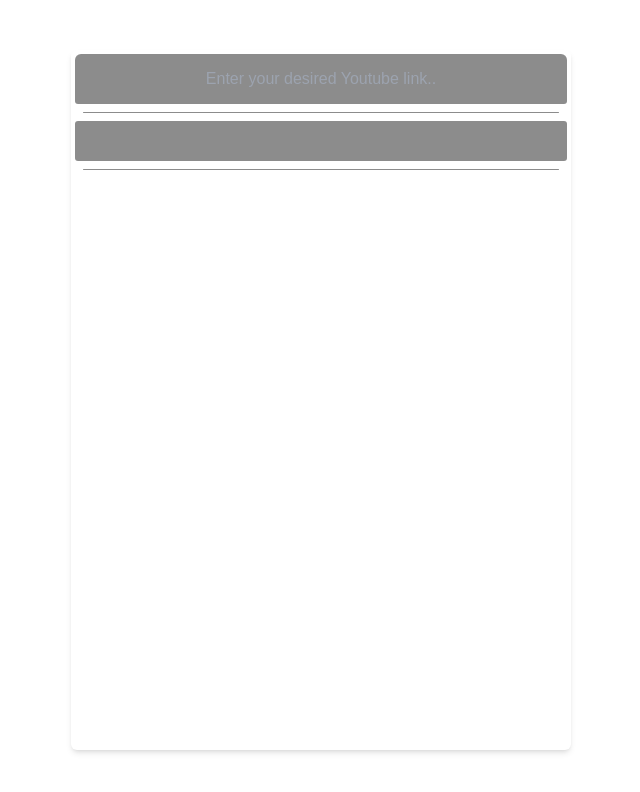
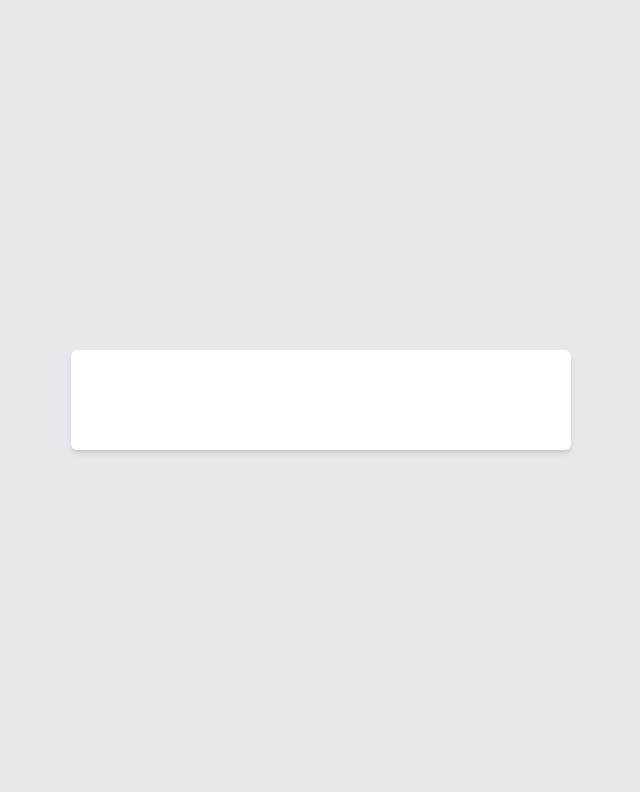
Before and after one commit to Zalasyu/YouTube_QA_RAG_AI, a Next.js app in the folder frontend/: page / in a window 1280 px wide. Shown: the top 792 px of the page, without its empty margins (319-959 px from the left). Built offline with nearby package versions, Linux system fonts and the light colour scheme.

Commit message:
changing the ui strategy

```diff
--- a/frontend/app/components/Stage.tsx
+++ b/frontend/app/components/Stage.tsx
@@ -1,84 +1,12 @@
 "use client";
 
-import { useState } from "react";
-
 const Stage = () => {
-  const [expandThumb_, setExpandThumb_] = useState(false);
-  const [inputValue, setInputValue] = useState('');
-  const [thumbnail, setThumbnail] = useState('');
-  const [loading, setLoading] = useState(false);
-  const [error, setError] = useState('');
-
-  const handleKeyPress = (event) => {
-    if (event.key === 'Enter') {
-      setLoading(true);
-      setError('');
-      setInputValue(''); // Clear the input value
-
-      // Extract video ID from the URL
-      const url = new URL(inputValue);
-      let videoId = '';
-
-      if (url.hostname === 'www.youtube.com' || url.hostname === 'youtube.com') {
-        const searchParams = new URLSearchParams(url.search);
-        videoId = searchParams.get('v');
-      } else if (url.hostname === 'youtu.be') {
-        videoId = url.pathname.slice(1);
-      }
-
-      if (videoId) {
-        // Generate thumbnail URL
-        const thumbnailUrl = `https://img.youtube.com/vi/${videoId}/maxresdefault.jpg`;
-        setTimeout(() => {
-          setThumbnail(thumbnailUrl); // Set the thumbnail URL
-          setExpandThumb_(true); // Expand the thumbnail
-          setLoading(false);
-        }, 1000); // Simulating API call delay
-      } else {
-        setTimeout(() => {
-          setError('Could not extract video ID from the URL');
-          setLoading(false);
-        }, 1000); // Simulating API call delay for error case
-      }
-    }
-  };
-
-  const handleChange = (event) => {
-    setInputValue(event.target.value);
-  };
 
   return (
     <div className="flex flex-col items-center justify-center">
       <div
-        className={`w-[500px] h-[700px] transition-all duration-200 rounded-[6px] p-1 flex-col justify-normal items-center bg-white shadow-md`}
+        className={`w-[500px] min-h-[100px] transition-all duration-200 rounded-[6px] p-1 flex-col justify-normal items-center bg-white shadow-md`}
       >
-        <div
-          className={`w-full ${expandThumb_ ? "h-[200px]" : "h-[50px]"} relative overflow-hidden transition-all duration-200 flex flex-row justify-end items-start rounded-t-[6px] rounded-b-[3px] bg-black/45`}
-        >
-          {loading ? (
-            <div className="w-full h-full flex justify-center items-center">
-              <div className="animate-spin rounded-full h-10 w-10 border-t-2 border-b-2 border-white"></div>
-            </div>
-          ) : thumbnail ? (
-            <img className={`h-full w-full object-cover`} src={thumbnail} alt="YouTube Thumbnail" />
-          ) : null}
-          <input
-            type="text"
-            value={inputValue}
-            onChange={handleChange}
-            onKeyPress={handleKeyPress}
-            placeholder="Enter your desired Youtube link.."
-            className={`w-full h-full absolute rounded-[2px] bg-transparent ${expandThumb_ ? "opacity-0 pointer-events-none" : "opacity-100 pointer-events-auto"} flex-col justify-center items-center flex p-1 text-center cursor-pointer`}
-          />
-        </div>
-        {error && <p className="text-red-500 text-sm mt-2">{error}</p>}
-        <div className={`w-full h-[1px] rounded-[3px] my-2 px-2`}>
-          <div className={`w-full h-[1px] rounded-[3px] bg-black/45`} />
-        </div>
-        <div className={`w-full h-[40px] rounded-[3px] my-1 bg-black/45`}></div>
-        <div className={`w-full h-[1px] rounded-[3px] my-2 px-2`}>
-          <div className={`w-full h-[1px] rounded-[3px] bg-black/45`} />
-        </div>
       </div>
     </div>
   );
--- a/frontend/app/globals.css
+++ b/frontend/app/globals.css
@@ -2,41 +2,11 @@
 @tailwind components;
 @tailwind utilities;
 
-:root {
-  --background: #ffffff;
-  --foreground: #e6e8ec;
-}
-
-@media (prefers-color-scheme: dark) {
-  :root {
-    --background: #e6e8ec;
-    --foreground: #ededed;
-  }
-}
-
 body {
-  color: var(--foreground);
-  background: var(--background);
-  font-family: Arial, Helvetica, sans-serif;
+  background-color: #e6e8ec;;
 }
 
 @layer components {
-  ._inter {
-    font-family: "Inter", sans-serif;
-  }
-
-  ._monts {
-    font-family: "Montserrat", sans-serif;
-  }
-
-  ._federo {
-    font-family: "Federo", sans-serif;
-  }
-
-  ._oswald {
-    font-family: 'Oswald', sans-serif;
-  }
-
   input,
   textarea {
     border: none;
--- a/frontend/app/page.tsx
+++ b/frontend/app/page.tsx
@@ -2,7 +2,7 @@ import Stage from "./components/Stage";
 
 export default function Home() {
   return (
-    <div className={`flex flex-col items-center justify-center min-h-screen`}>
+    <div className={`flex flex-col items-center justify-center min-h-screen w-full`}>
       <Stage/>
     </div>
   );
--- a/frontend/package.json
+++ b/frontend/package.json
@@ -14,7 +14,9 @@
     "@fortawesome/free-regular-svg-icons": "^6.7.2",
     "@fortawesome/free-solid-svg-icons": "^6.7.2",
     "@fortawesome/react-fontawesome": "^0.2.2",
+    "dotenv": "^16.4.7",
     "firebase": "^11.1.0",
+    "framer-motion": "^11.15.0",
     "next": "15.1.3",
     "react": "^19.0.0",
     "react-dom": "^19.0.0",
```
Also changed, not shown: 1 other file (tests, documents, lock files or other folders).
